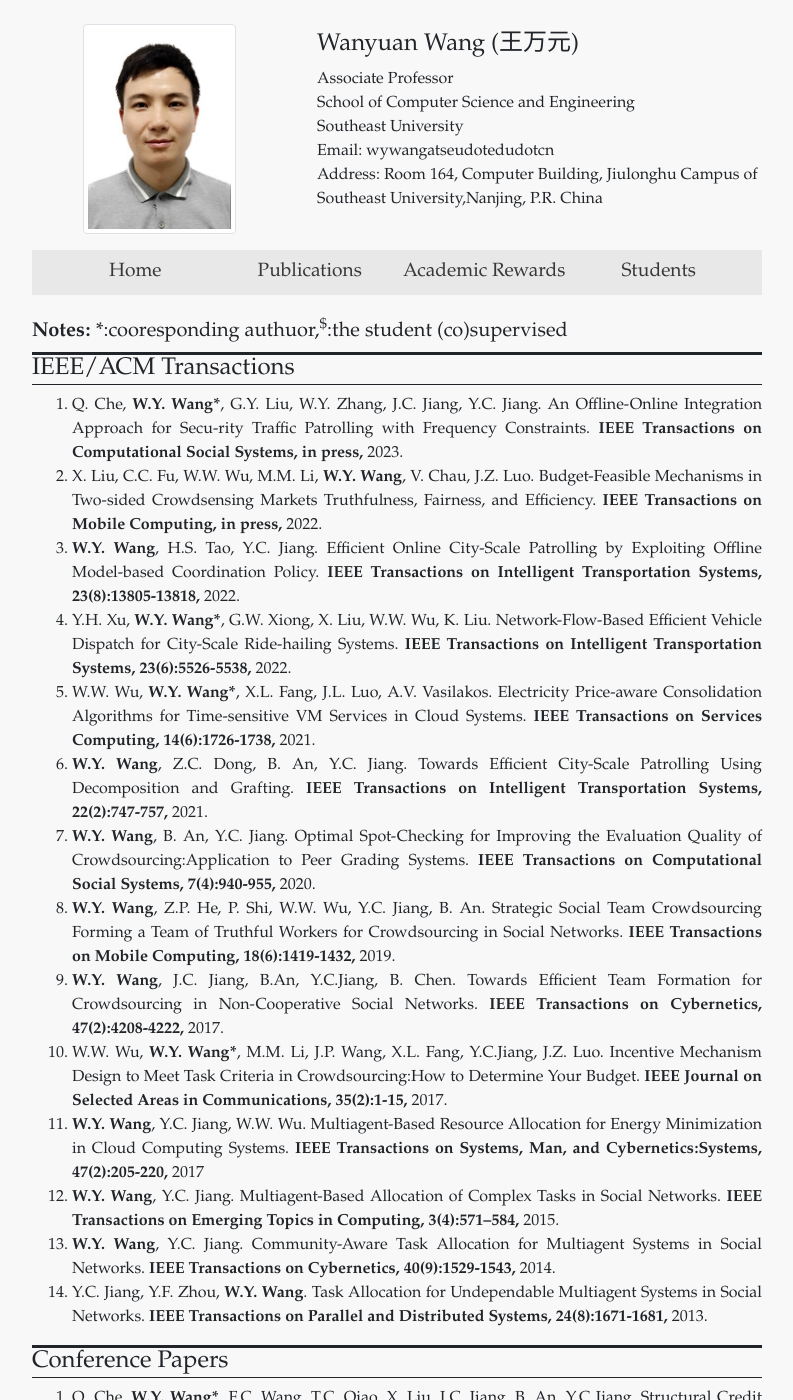
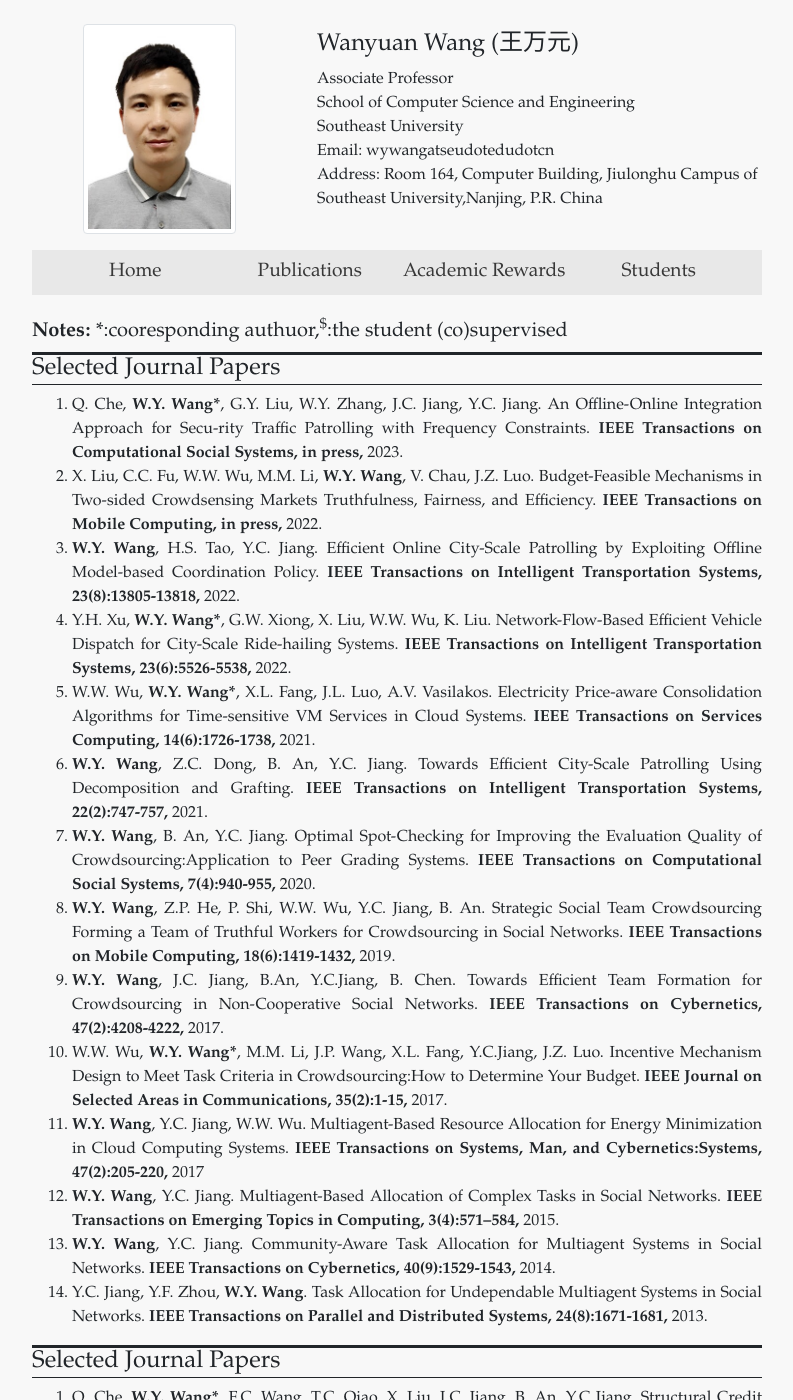
Before and after one commit to wanyuanwang/wanyuanwang.github.io, a Jekyll site: the page built from publications.html, in a window 1280 px wide and 1400 px high. Shown: the whole window, without its empty margins (243-1036 px from the left). Built offline with Jekyll 4.4.1, drawn with Linux system fonts in a browser that asks for light colours; some of the changed text lies outside the part shown.

Commit message:
Update publications.html

```diff
--- a/publications.html
+++ b/publications.html
@@ -4,20 +4,20 @@
 <div class="row">
     <div class="col-sm-8 offset-2">
         <h5 class="mt-2 mb-2 "><b>Notes: </b> *:cooresponding authuor,<sup>$</sup>:the student (co)supervised</h5>
-        <h4 style="border-top:3px solid; border-bottom:1px solid; ">IEEE/ACM Transactions</h4>
+        <h4 style="border-top:3px solid; border-bottom:1px solid; ">Selected Journal Papers</h4>
         <ol>
             {% for item in site.data.ieee_acm_transactions_papers %}
                 <li> <div style="text-align:justify"> {{item.authors}} {{item.title}} <b>{{item.journal}}</b> {{item.date}} </div> </li>
             {% endfor %}
         </ol>
-        <h4 style="border-top:3px solid; border-bottom:1px solid; ">Conference Papers</h4>
+        <h4 style="border-top:3px solid; border-bottom:1px solid; ">Selected Journal Papers</h4>
         <ol>
             {% for item in site.data.conference_papers %}
                 <li> <div style="text-align:justify"> {{item.authors}} {{item.title}} {{item.conference}} <b>{{item.conference_abbr}}</b> {{item.address}} {{item.date}} {{item.others}} </div> </li>
             {% endfor %}
         </ol>
 
-        <h4 style="border-top:3px solid; border-bottom:1px solid; ">Other International Journals</h4>
+        <h4 style="border-top:3px solid; border-bottom:1px solid; ">Other Journals/Conference Papers</h4>
         <ol>
             {% for item in site.data.other_journal_papers %}
                 <li> <div style="text-align:justify"> {{item.authors}} {{item.title}} <b>{{item.journal}}</b> {{item.date}} </div> </li>
```
